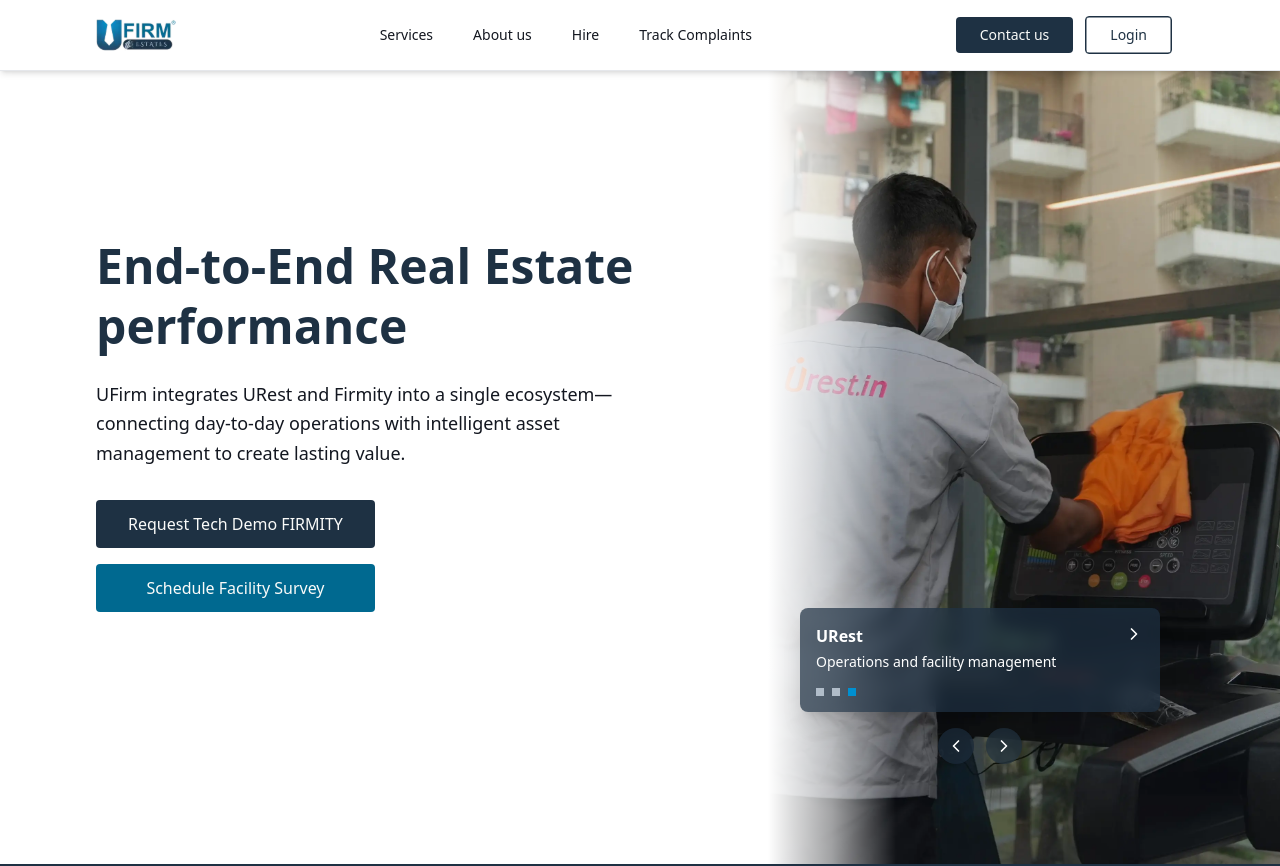
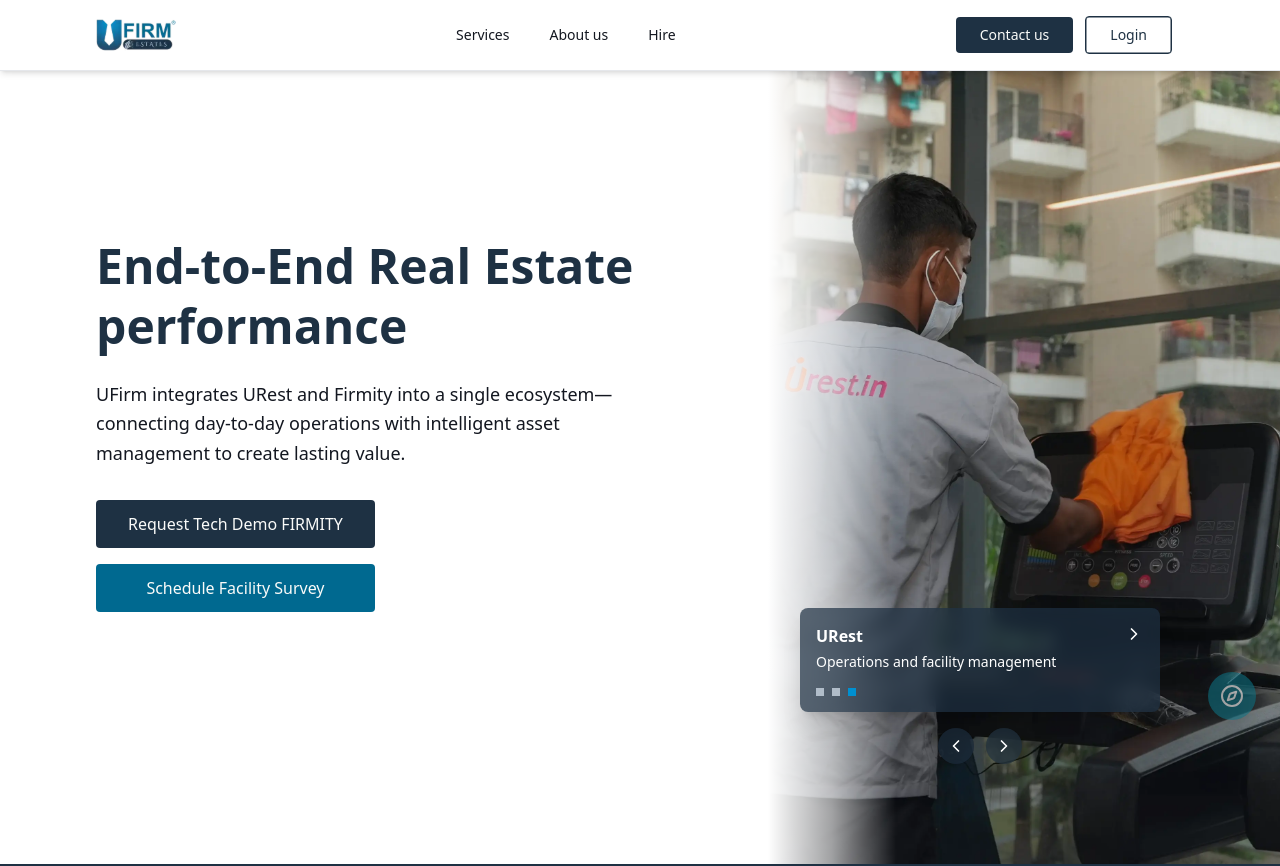
Before and after one commit to akshatmikki/ufirm-Estates-Website, a Next.js app: page / in a window 1280 px wide. Shown: the top 866 px of the page. Built offline with nearby package versions, Linux system fonts and the light colour scheme.

Commit message:
changes to track complaints

```diff
--- a/src/app/page.tsx
+++ b/src/app/page.tsx
@@ -4,6 +4,8 @@
 import CertificationsSection from "@/components/Certifications_section";
 import FirmityIntroSection from "@/components/Firmity_intro_section";
 import Marque from "@/components/Marque";
+import { BackToTop } from "@/components/BackToTop";
+import { TrackComplaints } from "@/components/TrackComplaints";
 
 export default function Home() {
   return (
@@ -14,6 +16,8 @@
       <CertificationsSection />
       <FirmityIntroSection />
       <Marque />
+      <BackToTop />
+      <TrackComplaints />
     </main>
   );
 }
--- a/src/components/NavBar.tsx
+++ b/src/components/NavBar.tsx
@@ -110,6 +110,7 @@
         { label: "Client Login", href: "https://account.ufirm.in/Account/Login", icon: Building2 },
         { label: "Employee Login", href: "https://admin.urest.in:8097/", icon: User },
         { label: "Facility Manager Login", href: "https://account.ufirm.in/Account/Login", icon: Briefcase },
+        { label: "Track Complaints", href: "https://admin.urest.in:8092/", icon: Compass }, // Added to mobile menu
     ];
 
     return (
@@ -190,12 +191,7 @@
                             item="Hire"
                             href="https://ufirm.in/CareerPage"
                         />
-                        <MenuItem
-    setActive={setActive}
-    active={active}
-    item="Track Complaints"
-    href="https://admin.urest.in:8092/"
-/>
+                        {/* Removed Track Complaints from desktop menu */}
                     </div>
                 </Menu>
             </div>
--- /dev/null
+++ b/src/components/TrackComplaints.tsx
@@ -0,0 +1,23 @@
+"use client";
+import React from 'react';
+import { motion } from 'framer-motion';
+import { Compass } from 'lucide-react';
+
+export const TrackComplaints = () => {
+    return (
+        <motion.a
+            href="https://admin.urest.in:8092/"
+            target="_blank"
+            rel="noopener noreferrer"
+            initial={{ opacity: 0, scale: 0.5 }}
+            animate={{ opacity: 0.6, scale: 1 }}
+            whileHover={{ opacity: 1, scale: 1.1 }}
+            whileTap={{ scale: 0.9 }}
+            className="fixed bottom-20 right-6 z-[9998] p-3 rounded-full bg-[#0E6F7F] text-white shadow-lg cursor-pointer transition-colors duration-300 hidden lg:flex items-center justify-center"
+
+            title="Track Complaints"
+        >
+            <Compass className="w-6 h-6" />
+        </motion.a>
+    );
+};
```
